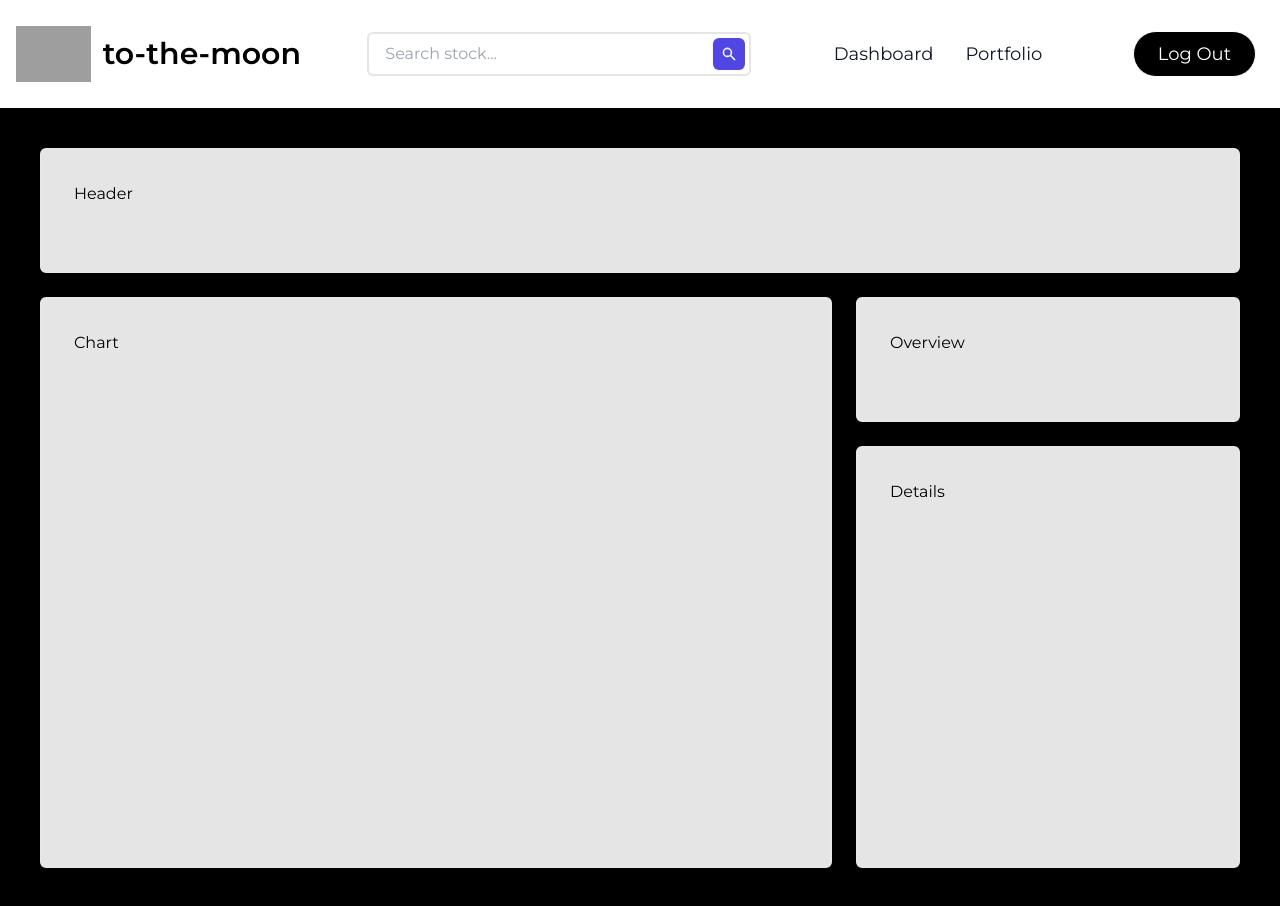
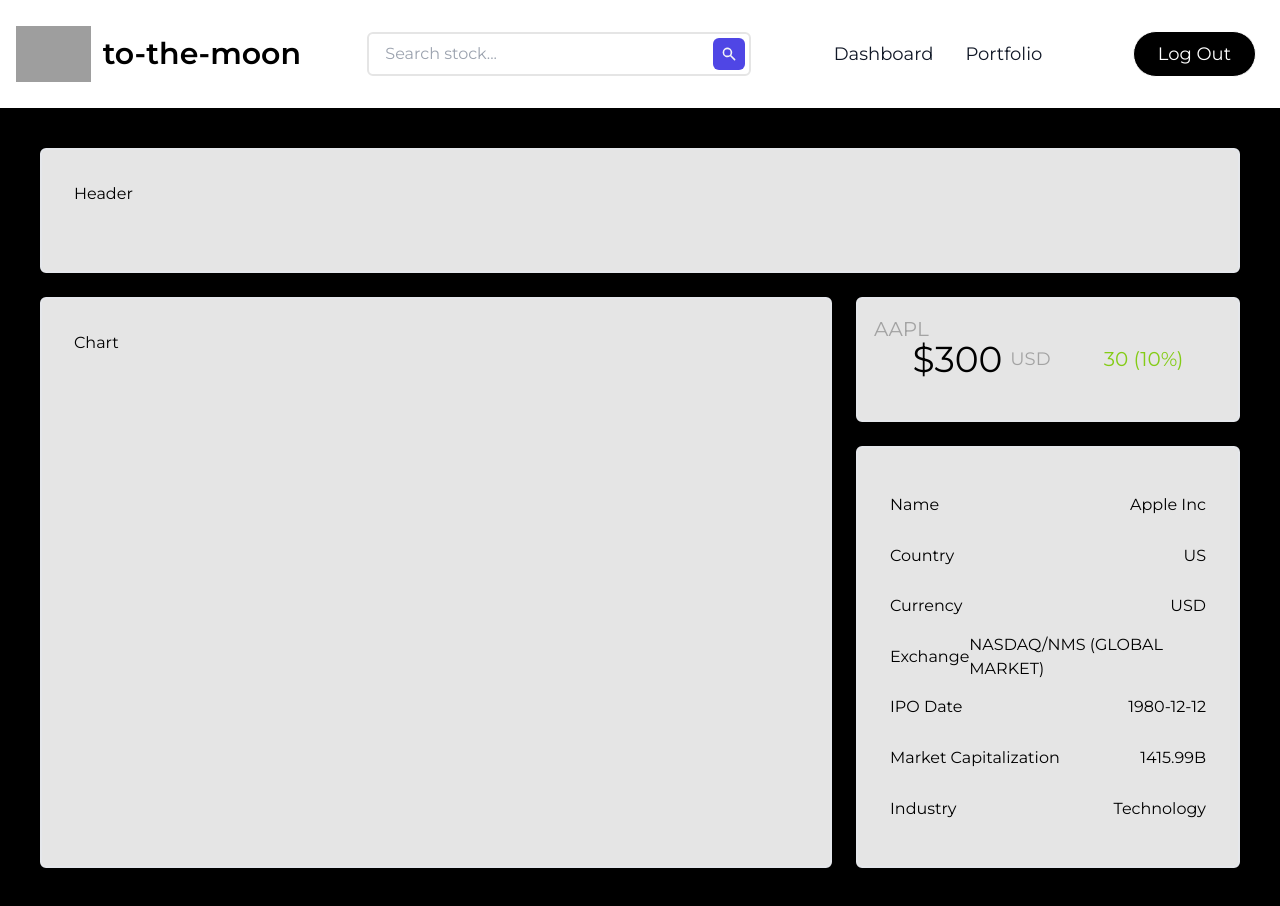
Before and after one commit to limlei2/to-the-moon, a React (Create React App) app in the folder to-the-moon-frontend/: page /stock in a window 1280 px wide. Built offline with nearby package versions, Linux system fonts and the light colour scheme; grey boxes are pictures that could not be loaded.

Commit message:
details for stockpage

```diff
--- a/to-the-moon-frontend/src/App.js
+++ b/to-the-moon-frontend/src/App.js
@@ -4,8 +4,8 @@ import Home from "./pages/Home";
 import NoPage from "./pages/NoPage"
 import StockPage from "./pages/StockPage"
 
-import Navbar from "./components/Navbar"
-import LoggedInNavbar from "./components/LoggedInNavbar";
+import Navbar from "./components/Navbars/Navbar"
+import LoggedInNavbar from "./components/Navbars/LoggedInNavbar";
 
 import { useSelector } from "react-redux";
 import { selectUser } from "./store/userSlice";
--- a/to-the-moon-frontend/src/components/Search.js
+++ b/to-the-moon-frontend/src/components/Navbars/Search.js
@@ -1,5 +1,5 @@
 import React, { useState } from 'react'
-import { mockSearchResults } from "../mockData/mock"
+import { mockSearchResults } from "../../mockData/mock"
 import { SearchIcon, XIcon } from '@heroicons/react/solid';
 import SearchResults from './SearchResults';
 
--- /dev/null
+++ b/to-the-moon-frontend/src/components/StockPage/Details.js
@@ -0,0 +1,41 @@
+import React from 'react'
+import Card from './Card';
+
+const Details = ({details}) => {
+    const detailsList = {
+        name: "Name",
+        country: "Country",
+        currency: "Currency",
+        exchange: "Exchange",
+        ipo: "IPO Date",
+        marketCapitalization: "Market Capitalization",
+        finnhubIndustry: "Industry"
+    };
+
+    const convertMilliontoBillion = (number) => {
+        return (number / 1000).toFixed(2);
+    }
+
+  return (
+    <Card>
+        <ul className="w-full h-full flex flex-col justify-between divide-y-1">
+            {Object.keys(detailsList).map((item)=> {
+                return <li
+                            key={item}
+                            className="flex-1 flex justify-between items-center"
+                        >
+                            <span>{detailsList[item]}</span>
+                            <span>
+                                { item === "marketCapitalization"
+                                ? `${convertMilliontoBillion(details[item])}B`
+                                : details[item]}
+                            </span>
+                        </li>
+            })}
+        </ul>
+
+    </Card>
+  )
+}
+
+export default Details
--- /dev/null
+++ b/to-the-moon-frontend/src/components/StockPage/Overview.js
@@ -0,0 +1,25 @@
+import React from 'react'
+import Card from './Card'
+
+const Overview = ({symbol, price, change, changePercent, currency }) => {
+  return (
+    <Card>
+        <span className="absolute left-4 top-4 text-neutral-400 text-lg xl:text-xl 2xl:text-2xl">
+            {symbol}
+        </span>
+        <div className="w-full h-full flex items-center justify-around">
+            <span className="text-2xl xl:text-4xl 2xl:text-5xl flex items-center">
+                ${price}
+                <span className="text-lg xl:textl-xl 2xl:text-2xl text-neutral-400 m-2">
+                    {currency}
+                </span>
+            </span>
+            <span className={`text-lg xl:text-xl 2xl:text-2xl ${change > 0 ? "text-lime-500" : "text-red-500"}`}>
+                {change} <span>({changePercent}%)</span>
+            </span>
+        </div>
+    </Card>
+  )
+}
+
+export default Overview
--- a/to-the-moon-frontend/src/pages/StockPage.js
+++ b/to-the-moon-frontend/src/pages/StockPage.js
@@ -1,5 +1,8 @@
 import React from 'react'
-import Card from '../components/Card'
+import Card from '../components/StockPage/Card'
+import Details from '../components/StockPage/Details'
+import { mockCompanyDetails } from '../mockData/mock'
+import Overview from '../components/StockPage/Overview'
 
 const StockPage = () => {
   return (
@@ -11,10 +14,16 @@ const StockPage = () => {
             <Card>Chart</Card>
         </div>
         <div className="">
-            <Card>Overview</Card>
+            <Overview
+                symbol={mockCompanyDetails.ticker}
+                price={300}
+                change={30}
+                changePercent={10.0}
+                currency={"USD"}
+            />
         </div>
         <div className="row-span-2 xl:row-span-3">
-            <Card>Details</Card>
+            <Details details={mockCompanyDetails}/>
         </div>
     </div>
   )
```
Also changed, not shown: to-the-moon-frontend/src/components/Navbars/LoggedInNavbar.js (renamed from to-the-moon-frontend/src/components/LoggedInNavbar.js), to-the-moon-frontend/src/components/Navbars/Navbar.js (renamed from to-the-moon-frontend/src/components/Navbar.js), to-the-moon-frontend/src/components/Navbars/SearchResults.js (renamed from to-the-moon-frontend/src/components/SearchResults.js), to-the-moon-frontend/src/components/StockPage/Card.js (renamed from to-the-moon-frontend/src/components/Card.js).
